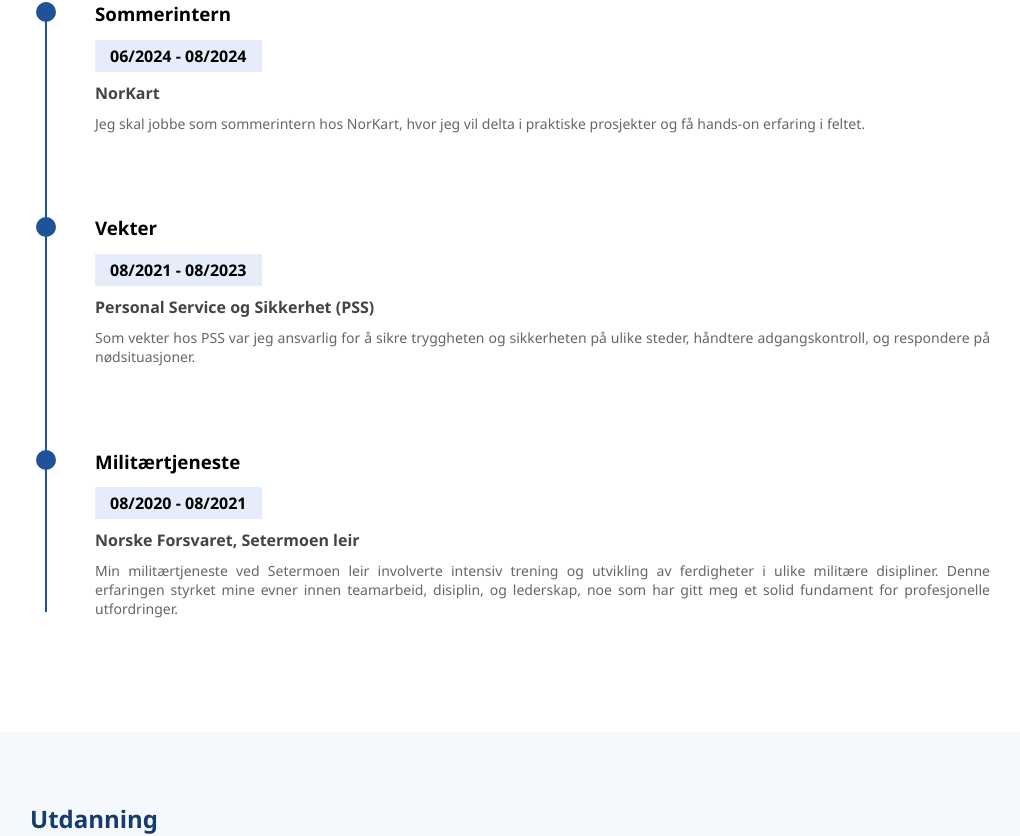
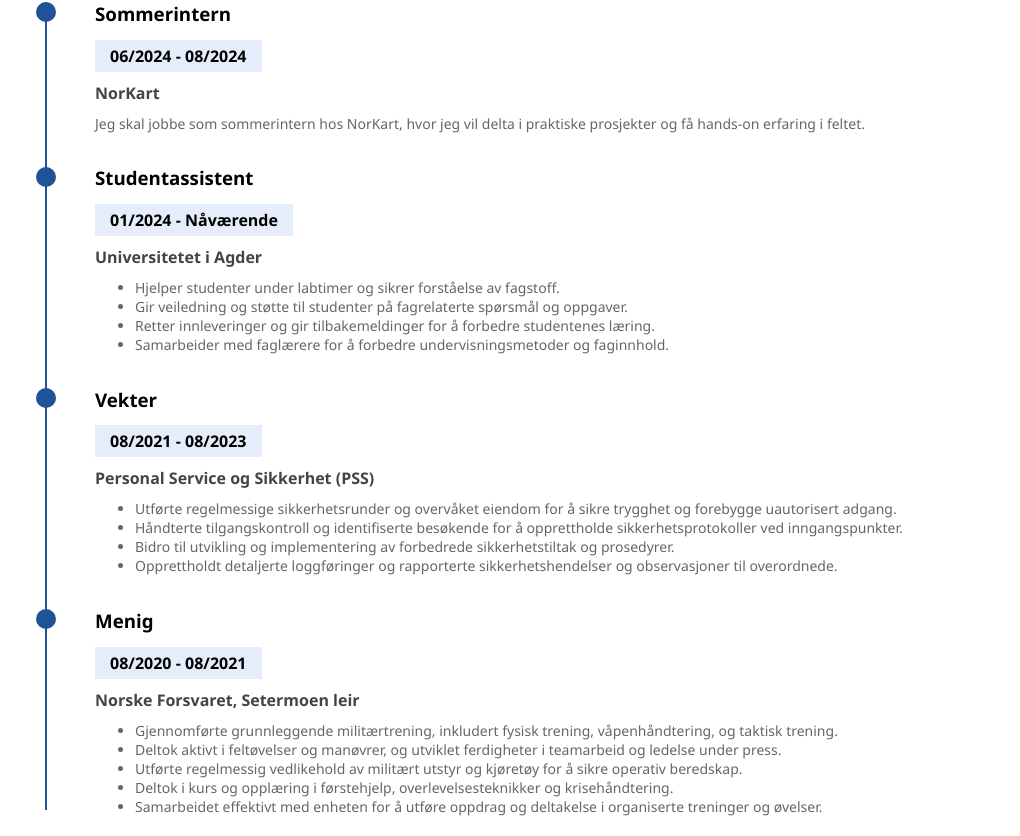
Before and after one commit to Siverteh/Personal-Resume-Website, a React (Create React App) app: page / in a window 1280 px wide. Shown: the part 2723-3559 px from the top of the page, without its empty margins (226-1246 px from the left). Built offline with nearby package versions, Linux system fonts and the light colour scheme.

Commit message:
Added new CV and updated experience section

```diff
--- a/src/components/Experience/Experience.css
+++ b/src/components/Experience/Experience.css
@@ -24,7 +24,7 @@
 .timeline-item {
     display: flex;
     align-items: flex-start;
-    margin-bottom: 50px;
+    margin-bottom: 0px;
 }
 
 .timeline-content {
--- a/src/components/Experience/Experience.en.tsx
+++ b/src/components/Experience/Experience.en.tsx
@@ -14,8 +14,25 @@ const ExperienceEn = () => {
                         <div className="timeline-year">06/2024 - 08/2024</div>
                         <div className="timeline-company">NorKart</div>
                         <p className="timeline-description">
-                            I will be working as a summer intern at NorKart, engaging in practical projects and gaining hands-on experience in the field.
+                            I will be working as a summer intern at NorKart, engaging in practical projects and gaining
+                            hands-on experience in the field.
                         </p>
+                    </div>
+                </div>
+                <div className="timeline-item">
+                    <div className="timeline-content">
+                        <div className="timeline-circle"></div>
+                        <h3>Student Assistant</h3>
+                        <div className="timeline-year">01/2024 - Current</div>
+                        <div className="timeline-company">University of Agder</div>
+                        <ul className="timeline-description">
+                            <li>Assisted students during lab hours and helped them understand the course material.</li>
+                            <li>Provided guidance and support for students on academic-related questions and
+                                assignments.
+                            </li>
+                            <li>Evaluated submissions and provided feedback to enhance students' learning.</li>
+                            <li>Collaborated with faculty to improve teaching methods and course content.</li>
+                        </ul>
                     </div>
                 </div>
                 <div className="timeline-item">
@@ -24,20 +41,45 @@ const ExperienceEn = () => {
                         <h3>Security Guard</h3>
                         <div className="timeline-year">08/2021 - 08/2023</div>
                         <div className="timeline-company">Personal Service and Security (PSS)</div>
-                        <p className="timeline-description">
-                            As a Security Guard at PSS, I was responsible for ensuring the safety and security of premises, managing access control, and responding to emergencies.
-                        </p>
+                        <ul className="timeline-description">
+                            <li>Conducted regular security rounds and monitored premises to ensure safety and prevent
+                                unauthorized access.
+                            </li>
+                            <li>Managed access control and identified visitors to maintain security protocols at entry
+                                points.
+                            </li>
+                            <li>Contributed to the development and implementation of enhanced security measures and
+                                procedures.
+                            </li>
+                            <li>Maintained detailed records and reported security incidents and observations to
+                                superiors.
+                            </li>
+                        </ul>
                     </div>
                 </div>
                 <div className="timeline-item">
                     <div className="timeline-content">
                         <div className="timeline-circle"></div>
-                        <h3>Military Service</h3>
+                        <h3>Private</h3>
                         <div className="timeline-year">08/2020 - 08/2021</div>
                         <div className="timeline-company">Norwegian Armed Forces, Setermoen leir</div>
-                        <p className="timeline-description">
-                            My military service at Setermoen leir involved rigorous training and skill development in various military disciplines. This experience honed my abilities in teamwork, discipline, and leadership, providing me with a strong foundation for professional challenges.
-                        </p>
+                        <ul className="timeline-description">
+                            <li>Completed basic military training, including physical fitness, weapon handling, and
+                                tactical training.
+                            </li>
+                            <li>Actively participated in field exercises and maneuvers, developing teamwork and
+                                leadership skills under pressure.
+                            </li>
+                            <li>Performed regular maintenance of military equipment and vehicles to ensure operational
+                                readiness.
+                            </li>
+                            <li>Participated in courses and training in first aid, survival techniques, and crisis
+                                management.
+                            </li>
+                            <li>Effectively collaborated with the unit to execute missions and participate in organized
+                                drills and exercises.
+                            </li>
+                        </ul>
                     </div>
                 </div>
             </div>
--- a/src/components/Experience/Experience.no.tsx
+++ b/src/components/Experience/Experience.no.tsx
@@ -14,8 +14,23 @@ const ExperienceNo = () => {
                         <div className="timeline-year">06/2024 - 08/2024</div>
                         <div className="timeline-company">NorKart</div>
                         <p className="timeline-description">
-                            Jeg skal jobbe som sommerintern hos NorKart, hvor jeg vil delta i praktiske prosjekter og få hands-on erfaring i feltet.
+                            Jeg skal jobbe som sommerintern hos NorKart, hvor jeg vil delta i praktiske prosjekter og få
+                            hands-on erfaring i feltet.
                         </p>
+                    </div>
+                </div>
+                <div className="timeline-item">
+                    <div className="timeline-content">
+                        <div className="timeline-circle"></div>
+                        <h3>Studentassistent</h3>
+                        <div className="timeline-year">01/2024 - Nåværende</div>
+                        <div className="timeline-company">Universitetet i Agder</div>
+                        <ul className="timeline-description">
+                            <li>Hjelper studenter under labtimer og sikrer forståelse av fagstoff.</li>
+                            <li>Gir veiledning og støtte til studenter på fagrelaterte spørsmål og oppgaver.</li>
+                            <li>Retter innleveringer og gir tilbakemeldinger for å forbedre studentenes læring.</li>
+                            <li>Samarbeider med faglærere for å forbedre undervisningsmetoder og faginnhold.</li>
+                        </ul>
                     </div>
                 </div>
                 <div className="timeline-item">
@@ -24,20 +39,41 @@ const ExperienceNo = () => {
                         <h3>Vekter</h3>
                         <div className="timeline-year">08/2021 - 08/2023</div>
                         <div className="timeline-company">Personal Service og Sikkerhet (PSS)</div>
-                        <p className="timeline-description">
-                            Som vekter hos PSS var jeg ansvarlig for å sikre tryggheten og sikkerheten på ulike steder, håndtere adgangskontroll, og respondere på nødsituasjoner.
-                        </p>
+                        <ul className="timeline-description">
+                            <li>Utførte regelmessige sikkerhetsrunder og overvåket eiendom for å sikre trygghet og
+                                forebygge uautorisert adgang.
+                            </li>
+                            <li>Håndterte tilgangskontroll og identifiserte besøkende for å opprettholde
+                                sikkerhetsprotokoller ved inngangspunkter.
+                            </li>
+                            <li>Bidro til utvikling og implementering av forbedrede sikkerhetstiltak og prosedyrer.</li>
+                            <li>Opprettholdt detaljerte loggføringer og rapporterte sikkerhetshendelser og observasjoner
+                                til overordnede.
+                            </li>
+                        </ul>
                     </div>
                 </div>
                 <div className="timeline-item">
                     <div className="timeline-content">
                         <div className="timeline-circle"></div>
-                        <h3>Militærtjeneste</h3>
+                        <h3>Menig</h3>
                         <div className="timeline-year">08/2020 - 08/2021</div>
                         <div className="timeline-company">Norske Forsvaret, Setermoen leir</div>
-                        <p className="timeline-description">
-                            Min militærtjeneste ved Setermoen leir involverte intensiv trening og utvikling av ferdigheter i ulike militære disipliner. Denne erfaringen styrket mine evner innen teamarbeid, disiplin, og lederskap, noe som har gitt meg et solid fundament for profesjonelle utfordringer.
-                        </p>
+                        <ul className="timeline-description">
+                            <li>Gjennomførte grunnleggende militærtrening, inkludert fysisk trening, våpenhåndtering, og
+                                taktisk trening.
+                            </li>
+                            <li>Deltok aktivt i feltøvelser og manøvrer, og utviklet ferdigheter i teamarbeid og ledelse
+                                under press.
+                            </li>
+                            <li>Utførte regelmessig vedlikehold av militært utstyr og kjøretøy for å sikre operativ
+                                beredskap.
+                            </li>
+                            <li>Deltok i kurs og opplæring i førstehjelp, overlevelsesteknikker og krisehåndtering.</li>
+                            <li>Samarbeidet effektivt med enheten for å utføre oppdrag og deltakelse i organiserte
+                                treninger og øvelser.
+                            </li>
+                        </ul>
                     </div>
                 </div>
             </div>
```
Also changed, not shown: 1 other file (tests, documents, lock files or other folders).
